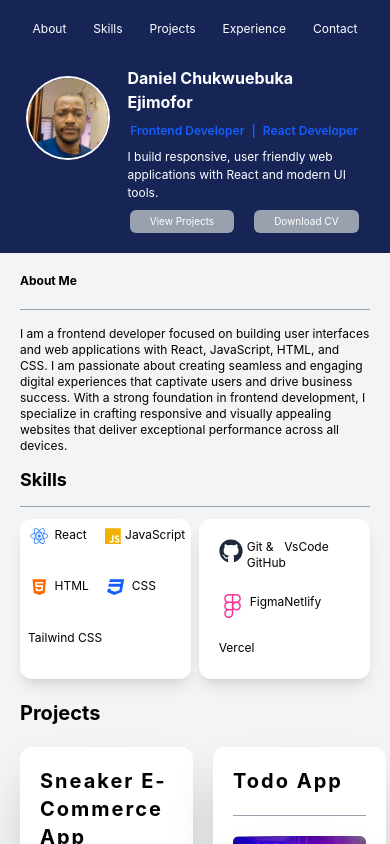
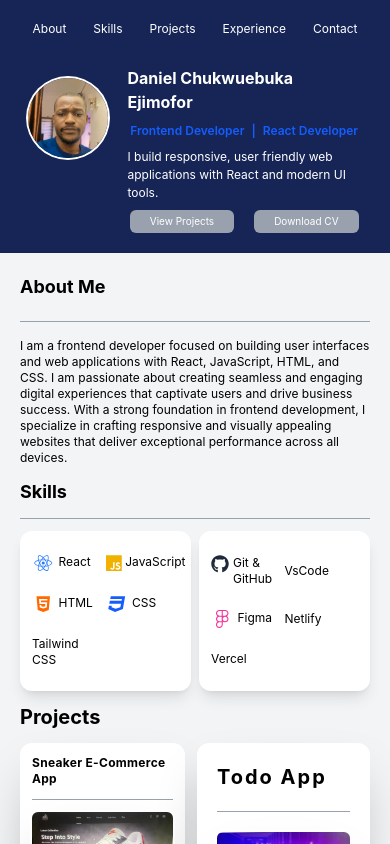
Before and after one commit to DanielApple05/daniels-port-folio, a React (Vite) app: page / in a window 390 px wide. Shown: the top 844 px of the page. Built offline with nearby package versions, Linux system fonts and the light colour scheme.

Commit message:
responsiveness

```diff
--- a/src/components/aboutMe.jsx
+++ b/src/components/aboutMe.jsx
@@ -18,7 +18,7 @@ const aboutMe = ( id ) => {
       <Hero key={id} />
       <div className='xl:px-24 px-5 bg-gray-100 xl:py-15 py-5 xl:text-base text-xs'>
         <section id='about' className=''>
-          <h3 className='mb-5 font-bold' >
+          <h3 className='mb-5 font-bold xl:text-xl text-lg ' >
             About Me
           </h3>
           <hr className='border-gray-400 mb-4' />
@@ -32,7 +32,7 @@ const aboutMe = ( id ) => {
           </h3>
           <hr className='border-gray-400 xl:my-7 my-3' />
           <div className='flex w-full xl:space-x-5 space-x-2 xl:h-50 h-40'>
-            <div className='grid grid-cols-2 w-6/12 bg-white xl:p-5 p-2 xl:space-y-5 space-y-2 rounded-xl shadow-lg'>
+            <div className='grid grid-cols-2 w-6/12 bg-white xl:p-5 p-3 xl:space-y-5 space-y-0 items-center rounded-xl shadow-lg'>
               <div className='flex space-x-1'>
                 <FontAwesomeIcon icon={faReact} className='text-blue-500 xl:text-2xl text-lg' />
                 <p>React</p>
@@ -54,14 +54,14 @@ const aboutMe = ( id ) => {
                 <p>Tailwind CSS</p>
               </div>
             </div>
-            <div className='grid grid-cols-2 w-6/12 bg-white p-5 space-y-5 rounded-xl shadow-lg'>
+            <div className='grid grid-cols-2 w-6/12 bg-white xl:p-5 p-3 xl:space-y-5 space-y-0 rounded-xl items-center shadow-lg'>
               <div className='flex space-x-1'>
-                <FontAwesomeIcon icon={faGithub} className='text-gray-800 text-2xl' />
+                <FontAwesomeIcon icon={faGithub} className='text-gray-800 xl:text-2xl text-lg' />
                 <p>Git & GitHub</p>
               </div>
               <p>VsCode</p>
               <div className='flex space-x-1'>
-                <FontAwesomeIcon icon={faFigma} className='text-pink-500 text-2xl' />
+                <FontAwesomeIcon icon={faFigma} className='text-pink-500 xl:text-2xl text-lg' />
                 <p>Figma</p>
               </div>
               <p>Netlify</p>
@@ -70,12 +70,12 @@ const aboutMe = ( id ) => {
           </div>
         </section>
         <section id='projects' >
-          <h3 className='my-5 text-xl font-bold'>
+          <h3 className='xl:my-5 my-3 text-xl font-bold'>
             Projects
           </h3>
-          <div className='flex w-full rounded-2xl space-x-5'>
-            <div className='w-6/12 space-y-5 bg-white flex flex-col p-5 rounded-xl shadow-2xl'>
-              <h3 className='font-bold tracking-widest text-xl'>Sneaker E-Commerce App</h3>
+          <div className='flex w-full rounded-2xl xl:space-x-5 space-x-3'>
+            <div className='w-6/12 xl:space-y-5 space-y-3 bg-white flex flex-col xl:p-5 p-3 rounded-xl shadow-2xl'>
+              <h3 className='font-bold xl:tracking-widest tracking-wide xl:text-xl text-xs'>Sneaker E-Commerce App</h3>
               <hr className='border-gray-400' />
               <img src="/images/project1.jpeg" alt="" className='rounded-md w-12/12 shadow-2xl ring-2 ring-white' />
               <div className=' items-center flex space-x-2'>
```
